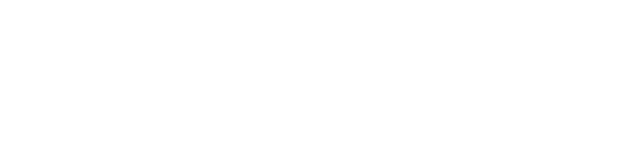
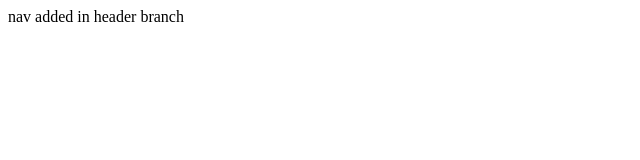
Before and after one commit to Abrar-Abdulwahed/Abrar, a plain HTML site: page index.html in a window 1280 px wide. Shown: the whole page, without its empty margins (0-640 px from the left). Drawn offline with Linux system fonts and the light colour scheme.

Commit message:
nav in header branch

```diff
--- a/index.html
+++ b/index.html
@@ -6,7 +6,6 @@
     <meta name="viewport" content="width=device-width, initial-scale=1.0">
     <title>Document</title>
 </head>
-<body>
-
+<nav>nav added in header branch</nav>
 </body>
 </html>
```
